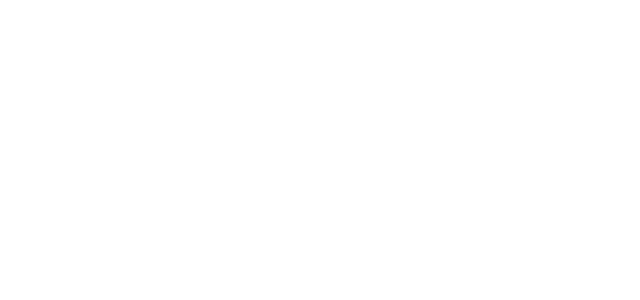
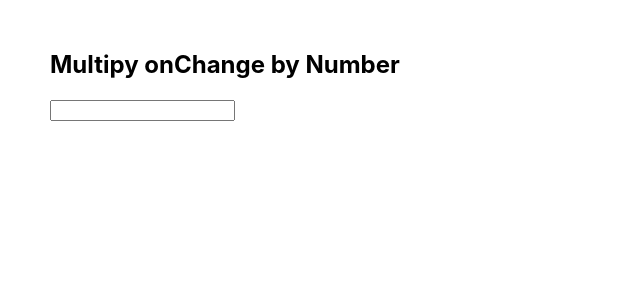
Before and after one commit to sahilrahmani89/react-ui-code, a React (Create React App) app: page /pricemul in a window 1280 px wide. Before the commit this address had no page. Shown: the top 300 px of the page, without its empty margins (0-640 px from the left). Built offline with nearby package versions, Linux system fonts and the light colour scheme.

Commit message:
added UI interview ui code

```diff
--- a/src/App.js
+++ b/src/App.js
@@ -6,6 +6,8 @@
 import Comment from "./components/comment/Comment";
 import CreateCircle from "./components/createCircle/CreateCircle";
 import Bar from "./components/bar/Bar";
+import PriceMul from "./pages/PriceMul";
+import MouseCircle from "./pages/MouseCircle";
 
 
 
@@ -29,11 +31,19 @@
         />
         <Route
          element ={<CreateCircle/>}
-         path="create-circle"
+         path="/create-circle"
          />
         <Route
          element ={<Bar/>}
-         path="bar"
+         path="/bar"
+         />
+         <Route
+         element ={<PriceMul/>}
+         path="/pricemul"
+         />
+         <Route
+         element ={<MouseCircle/>}
+         path="/mousecircle"
          />
       </Routes>
     </>
--- /dev/null
+++ b/src/hooks/usePriceMul.js
@@ -0,0 +1,15 @@
+import React ,{useState}from "react";
+
+const usePriceMul = () =>{
+    const [price,setprice] = useState()
+    const onChange = (e) =>{
+        const {value} = e.target || {}
+        setprice(value)
+    }
+    return{
+        price,
+        onChange,
+    }
+}
+
+export default usePriceMul
--- a/src/pages/Homepage.js
+++ b/src/pages/Homepage.js
@@ -9,8 +9,8 @@
         <div><Link to={'/comment-widget'}>Comment Widget</Link></div>
         <div><Link to={'/create-circle'}>Create Circle</Link></div>
         <div><Link to={'/bar'}>Bar</Link></div>
-
-
+        <div><Link to={'/pricemul'}>Price into 1 to 10 onchange</Link></div>
+        <div><Link to={'/mousecircle'}>MouseCircle</Link></div>
     </div>
   )
 }
--- /dev/null
+++ b/src/pages/MouseCircle.js
@@ -0,0 +1,9 @@
+import React from 'react'
+
+const MouseCircle = () => {
+  return (
+    <div>MouseCircle</div>
+  )
+}
+
+export default MouseCircle
--- /dev/null
+++ b/src/pages/PriceMul.js
@@ -0,0 +1,29 @@
+import React from 'react'
+import usePriceMul from '../hooks/usePriceMul'
+
+const PriceMul = () => {
+    const {price,onChange} = usePriceMul()
+    const arr = [1,2,3,4,5,6,7,8,9,10]
+  return (
+    <div style={{margin:'50px'}}>
+        <h2>Multipy onChange by {`${price? price : 'Number'}`}</h2>
+        <input
+           value={price}
+           type='number'
+           name='number'
+           onChange={onChange}
+        />
+        {
+            price ?
+            arr?.map((item)=>(
+                <div key={item}>
+                    <p>{`${item} * ${price} = ${item*Number(price)}`}</p>
+                </div>
+            ))
+             :''
+        }
+    </div>
+  )
+}
+
+export default PriceMul
```
